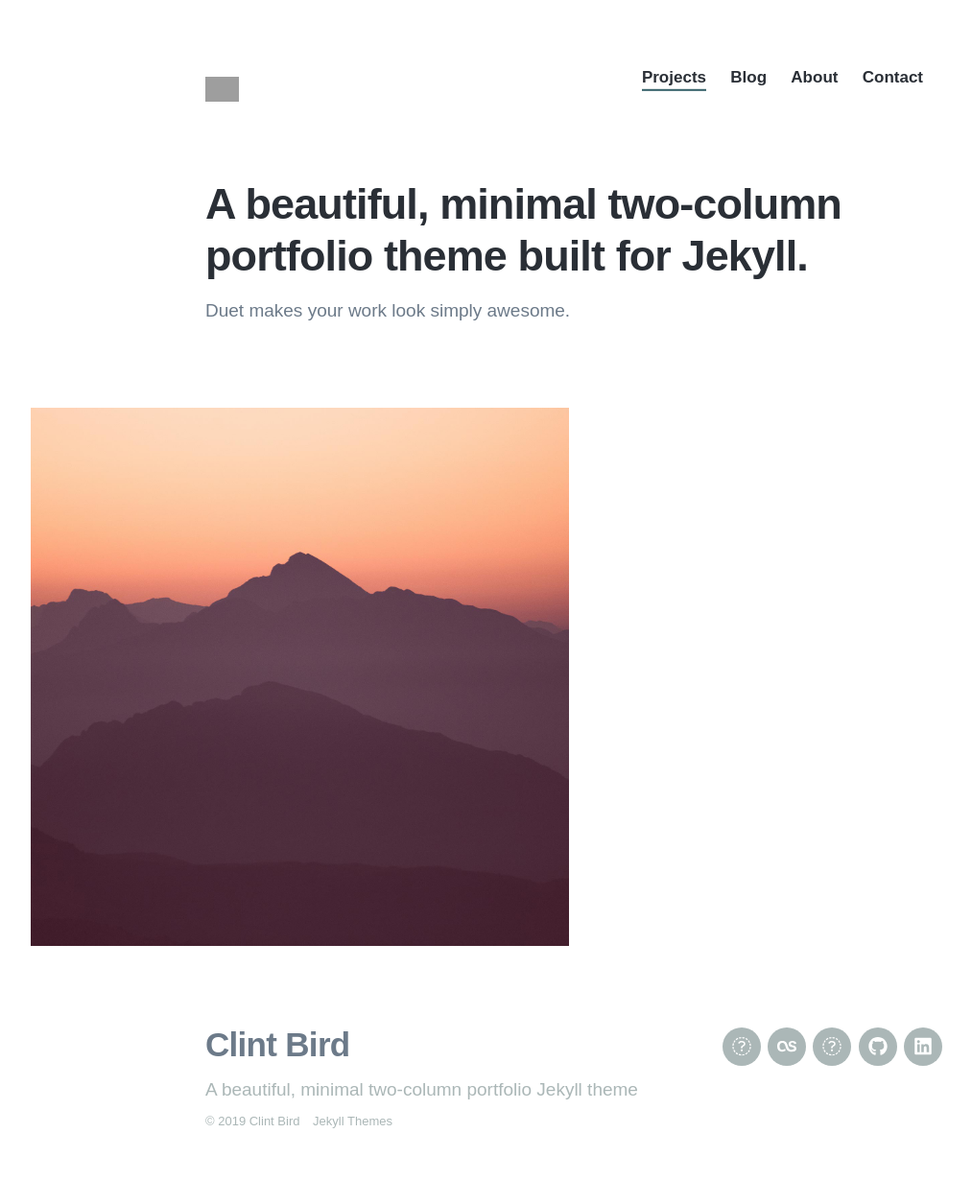
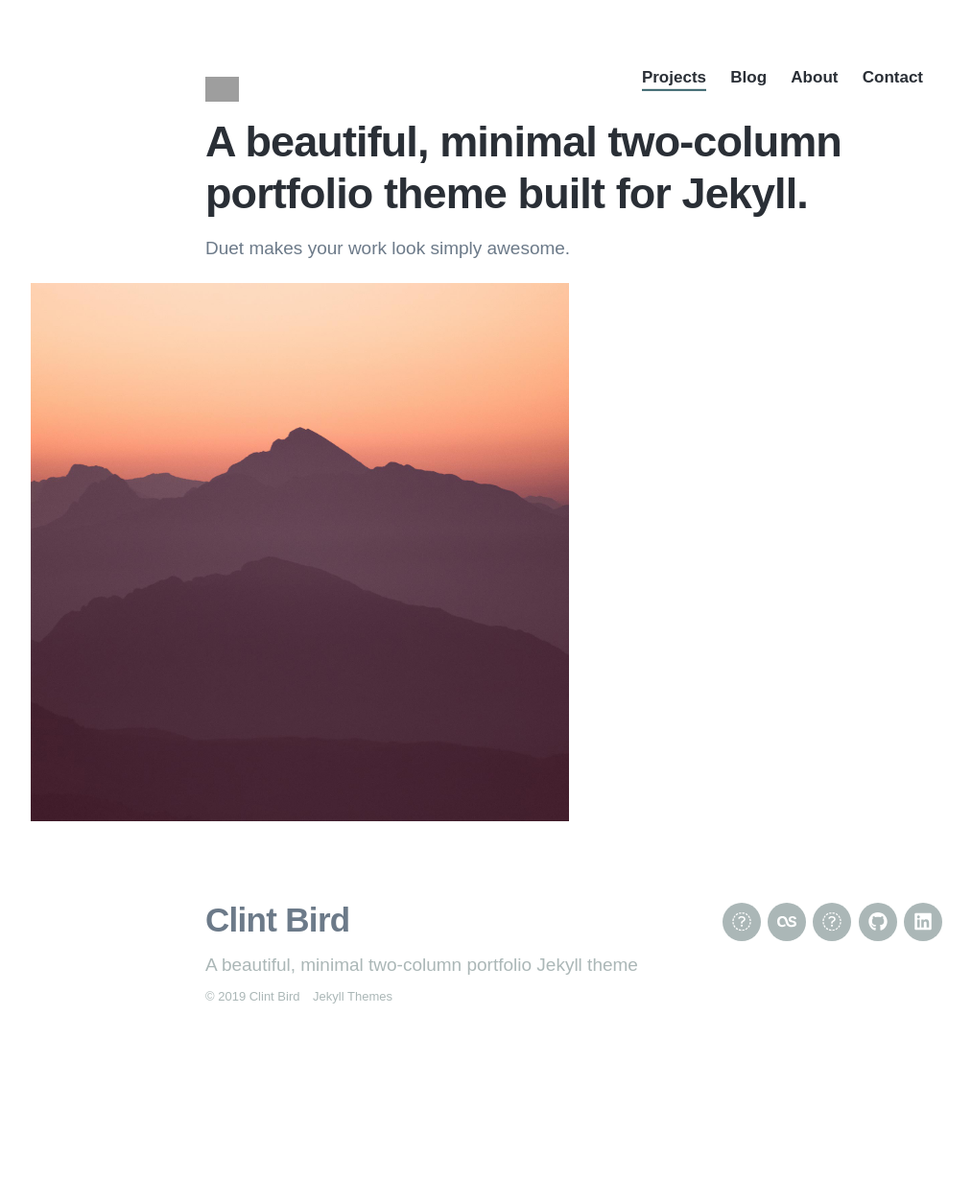
Before and after one commit to pointik/pointik.github.io, a Jekyll site: the page built from index.html, in a window 1280 px wide. Shown: the whole page at 96% size, without its empty margins (42-1055 px from the left). Built offline with Jekyll 4.4.1, drawn with Linux system fonts in a browser that asks for light colours; nearby versions of some CDN libraries; some web fonts are replaced; after the commit the page ends 1125 px from its top, so only the background shows below that; grey boxes are pictures that could not be loaded.

Commit message:
Add files via upload

```diff
--- a/_sass/_basic.scss
+++ b/_sass/_basic.scss
@@ -355,18 +355,18 @@ body.loading {
 // - - - - - - - - - - - - - - - - - - - - - - - - - - - - - - - - - - - - Page sections
 
 section {
-	margin-top: 40px;
+	margin-top: 15px;
 
 	@include mq(tabletp) {
-		margin-top: 50px;
+		margin-top: 15px;
 	}
 
 	@include mq(tabletl) {
-		margin-top: 60px;
+		margin-top: 15px;
 	}
 
 	@include mq(laptop) {
-		margin-top: 80px;
+		margin-top: 15px;
 	}
 }
 
```
